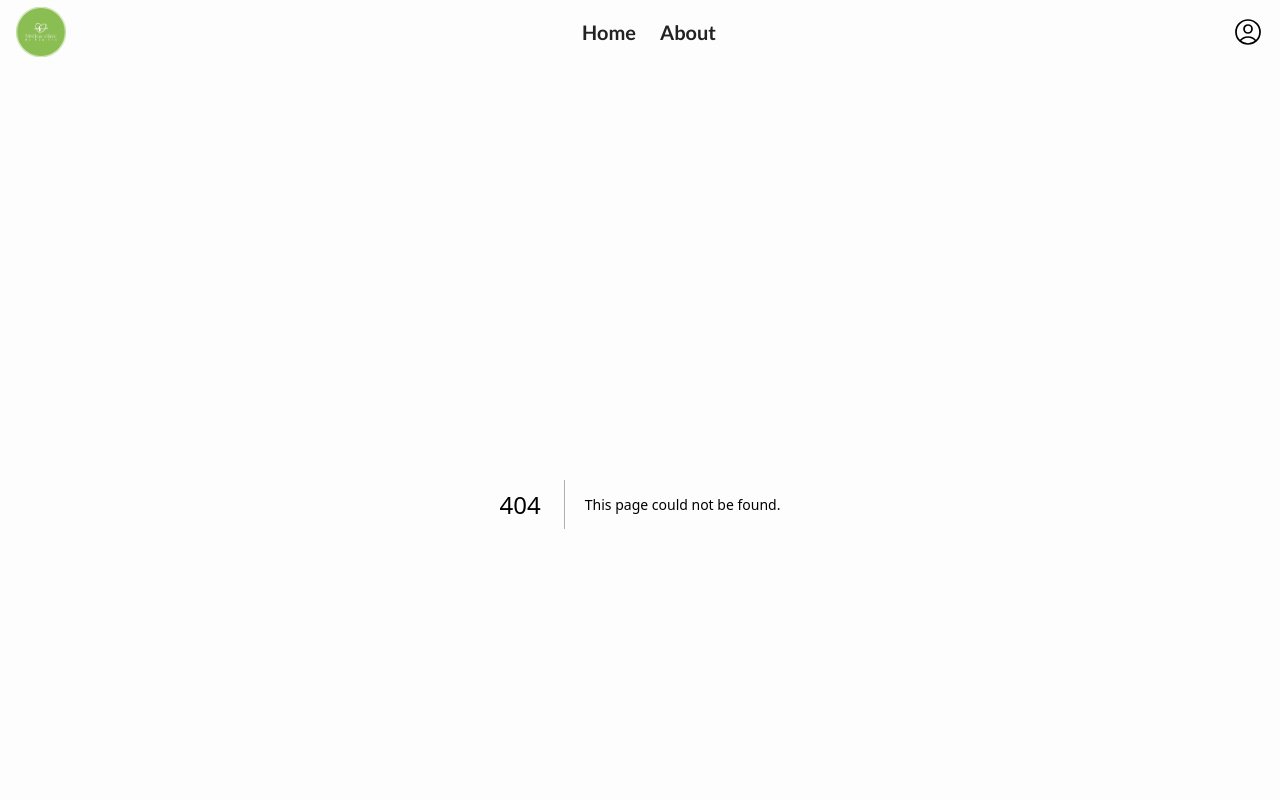
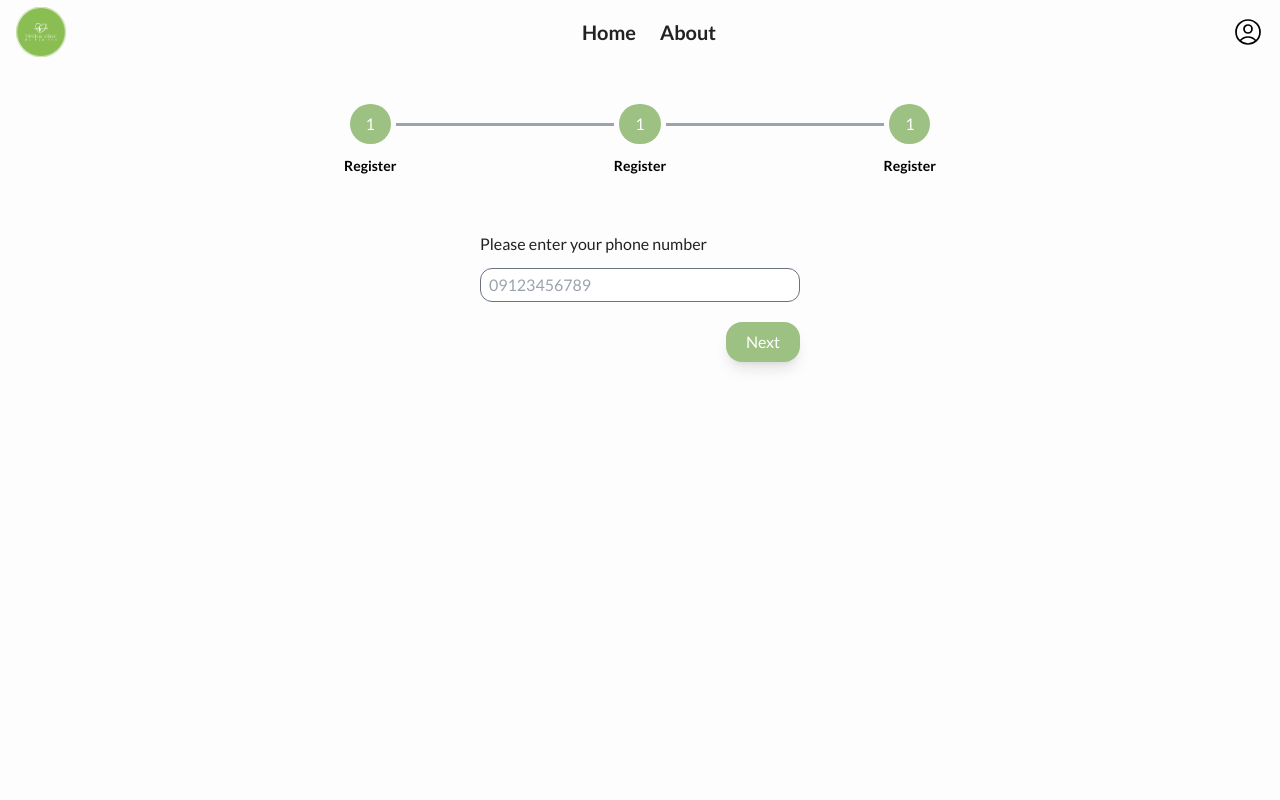
Before and after one commit to hadiraz/doctor-appointment, a Next.js app: page /appointment in a window 1280 px wide. Before the commit this address had no page. Shown: the top 800 px of the page. Built offline with nearby package versions, Linux system fonts and the light colour scheme.

Commit message:
appointment page created

```diff
--- /dev/null
+++ b/pages/appointment.tsx
@@ -0,0 +1,34 @@
+import AppointmentPhoneInput from "@/components/AppointmentPhoneInput";
+import React from "react";
+
+const Appointment = () => {
+  return (
+    <section className="flex flex-col items-center w-full max-w-2xl min-h-screen bg-transparent rounded-xl px-10 relative z-[2]">
+      <div className="flex w-full items-center">
+        <div className="flex flex-col items-center justify-center relative">
+          <span className="flex items-center justify-center bg-primary rounded-full py-2 px-4 text-white">
+            1
+          </span>
+          <span className="flex font-bold text-sm capitalize mt-3">register</span>
+        </div>
+        <span className="flex h-[3px] w-full bg-gray-400 relative -top-4"></span>
+        <div className="flex flex-col items-center justify-center relative">
+          <span className="flex items-center justify-center bg-primary rounded-full py-2 px-4 text-white">
+            1
+          </span>
+          <span className="flex font-bold text-sm capitalize mt-3">register</span>
+        </div>
+        <span className="flex h-[3px] w-full bg-gray-400 relative -top-4"></span>
+        <div className="flex flex-col items-center justify-center relative">
+          <span className="flex items-center justify-center bg-primary rounded-full py-2 px-4 text-white">
+            1
+          </span>
+          <span className="flex font-bold text-sm capitalize mt-3">register</span>
+        </div>
+      </div>
+      <AppointmentPhoneInput />
+    </section>
+  );
+};
+
+export default Appointment;
```
